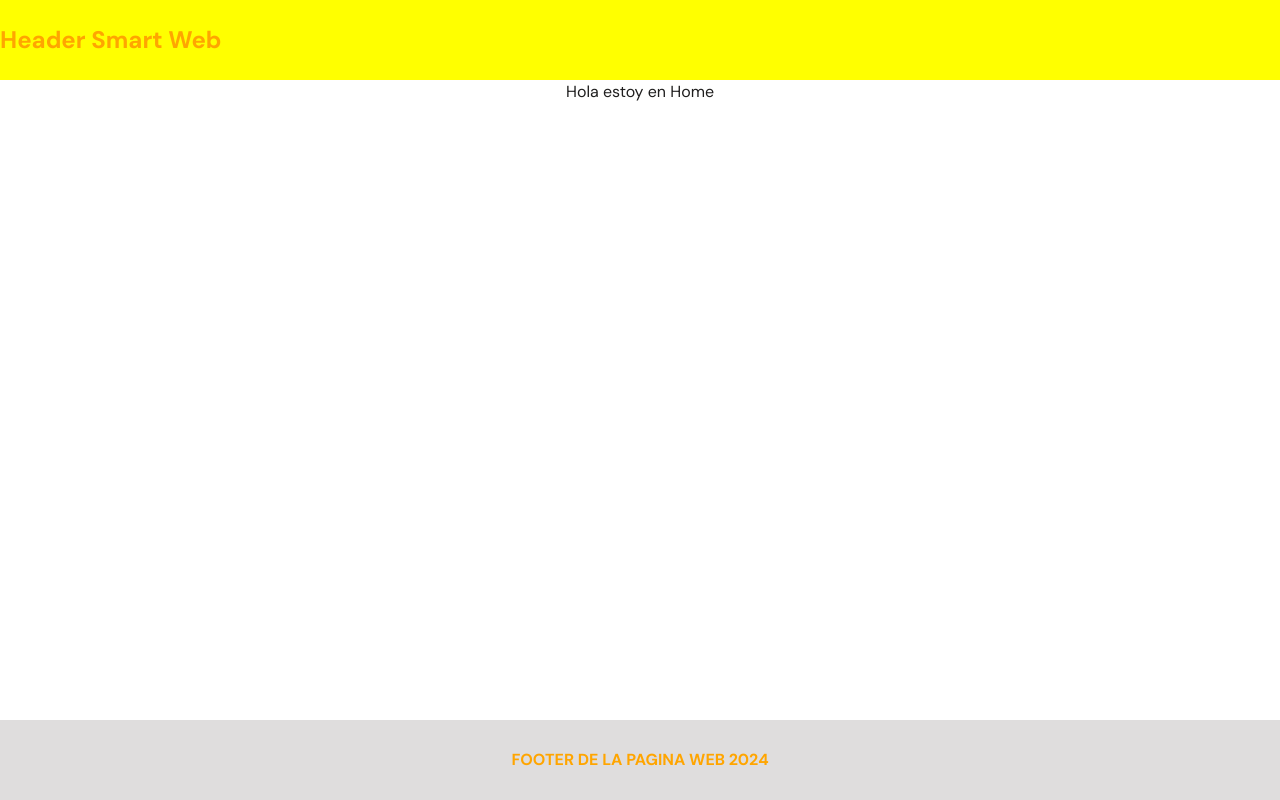
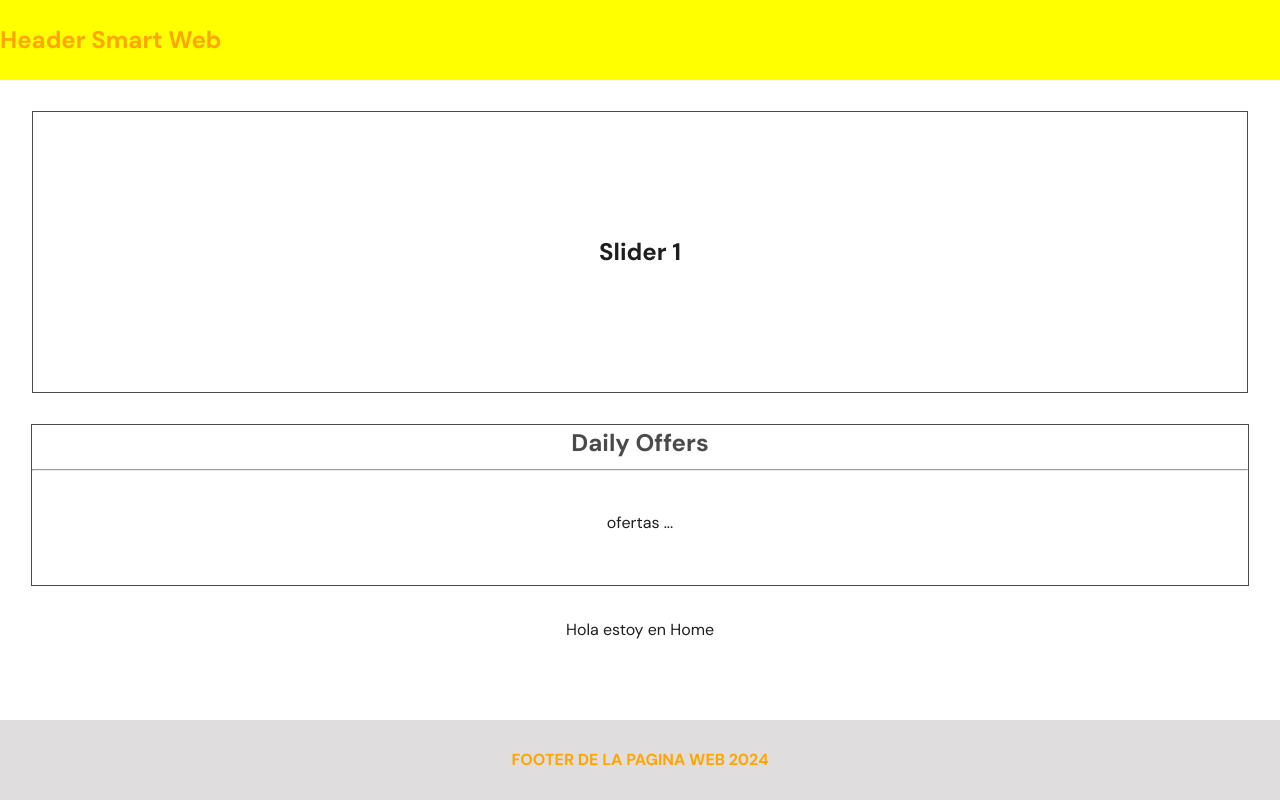
Before and after one commit to LMCT04/e-commerce-1, a React (Vite) app: page /home in a window 1280 px wide. Built offline with nearby package versions, Linux system fonts and the light colour scheme.

Commit message:
slider home

```diff
--- a/package.json
+++ b/package.json
@@ -14,7 +14,8 @@
     "eslint-plugin-prettier": "^5.2.1",
     "react": "^18.3.1",
     "react-dom": "^18.3.1",
-    "react-router-dom": "^6.26.1"
+    "react-router-dom": "^6.26.1",
+    "swiper": "^11.1.11"
   },
   "devDependencies": {
     "@eslint/js": "^9.9.0",
--- /dev/null
+++ b/src/components/Slider/Slider.module.css
@@ -0,0 +1,11 @@
+.swiper {
+  border: 1px solid rgb(76, 73, 73);
+  width: 100%;
+  height: 100%;
+}
+
+.slide {
+  display: flex;
+  align-items: center;
+  justify-content: center;
+}
--- /dev/null
+++ b/src/components/Slider/Slider.tsx
@@ -0,0 +1,26 @@
+import { Swiper, SwiperSlide } from "swiper/react";
+import "swiper/swiper-bundle.css";
+import styles from "./Slider.module.css";
+
+const Slider = () => {
+  return (
+    <>
+      <Swiper spaceBetween={50} slidesPerView={1} className={styles.swiper}>
+        <SwiperSlide className={styles.slide}>
+          <h2>Slider 1</h2>
+        </SwiperSlide>
+        <SwiperSlide className={styles.slide}>
+          <h2>Slider 2</h2>
+        </SwiperSlide>
+        <SwiperSlide className={styles.slide}>
+          <h2>Slider 3</h2>
+        </SwiperSlide>
+        <SwiperSlide className={styles.slide}>
+          <h2>Slider 4</h2>
+        </SwiperSlide>
+      </Swiper>
+    </>
+  );
+};
+
+export default Slider;
--- a/src/views/Home/Home.module.css
+++ b/src/views/Home/Home.module.css
@@ -0,0 +1,26 @@
+.slider_container {
+  width: 95%;
+  height: 35dvh;
+  margin-top: 2rem;
+  display: flex;
+  justify-content: center;
+  align-items: center;
+}
+
+.off_container {
+  width: 95%;
+  height: 20dvh;
+  border: 1px solid rgb(76, 73, 73);
+  margin: 2rem;
+}
+
+.off_title {
+  color: rgb(76, 73, 73);
+  text-align: center;
+}
+
+.off_content {
+  width: 100%;
+  margin: 2.5rem 0;
+  text-align: center;
+}
--- a/src/views/Home/Home.tsx
+++ b/src/views/Home/Home.tsx
@@ -1,9 +1,22 @@
 import Screen from "../../components/Screen/Screen";
-// import styles from "./Home.module.css";
+import Slider from "../../components/Slider/Slider";
+import styles from "./Home.module.css";
 
 const Home = () => {
   return (
     <Screen>
+      <div className={styles["slider_container"]}>
+        <Slider />
+      </div>
+      <div className={styles["off_container"]}>
+        <div className={styles["off_title"]}>
+          <h2>Daily Offers</h2>
+        </div>
+        <hr />
+        <div className={styles["off_content"]}>
+          <p>ofertas ...</p>
+        </div>
+      </div>
       <div>Hola estoy en Home</div>
     </Screen>
   );
```
Also changed, not shown: 1 other file (tests, documents, lock files or other folders).
